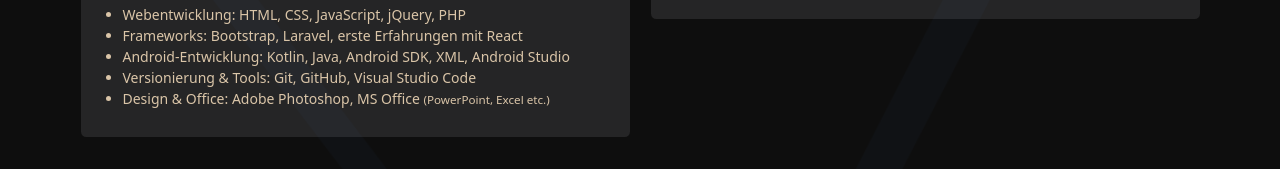
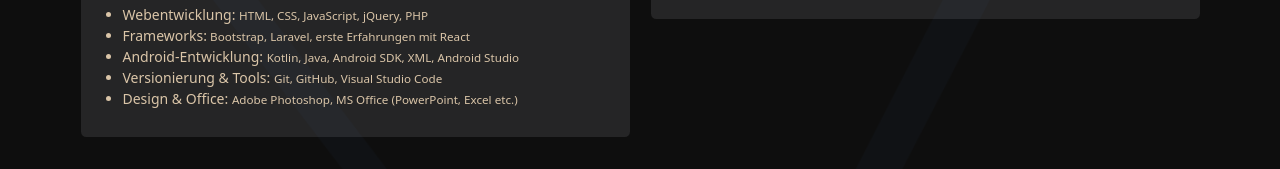
Before and after one commit to RenoR-711/Portfolio-Website, a plain HTML site: page aboutme/index.html in a window 1280 px wide. Shown: the part 739-908 px from the top of the page. Drawn offline with nearby package versions, Linux system fonts and the light colour scheme.

Commit message:
Update index.html

```diff
--- a/aboutme/index.html
+++ b/aboutme/index.html
@@ -170,11 +170,11 @@
               </h1>
               <p>
               <ul style="color: var(--gold)">
-                <li>Webentwicklung: HTML, CSS, JavaScript, jQuery, PHP</li>
-                <li>Frameworks: Bootstrap, Laravel, erste Erfahrungen mit React</li>
-                <li>Android-Entwicklung: Kotlin, Java, Android SDK, XML, Android Studio</li>
-                <li>Versionierung & Tools: Git, GitHub, Visual Studio Code</li>
-                <li>Design & Office: Adobe Photoshop, MS Office <span style="font-size:smaller;">(PowerPoint, Excel etc.)</span></li>
+                <li>Webentwicklung: <span style="font-size:smaller;">HTML, CSS, JavaScript, jQuery, PHP</span></li>
+                <li>Frameworks:<span style="font-size:smaller;"> Bootstrap, Laravel, erste Erfahrungen mit React</span></li>
+                <li>Android-Entwicklung: <span style="font-size:smaller;">Kotlin, Java, Android SDK, XML, Android Studio</span></li>
+                <li>Versionierung & Tools: <span style="font-size:smaller;">Git, GitHub, Visual Studio Code</span></li>
+                <li>Design & Office: <Adobe style="font-size:smaller;">Adobe Photoshop, MS Office (PowerPoint, Excel etc.)</span></li>
               </ul>
               </p>
 
```
